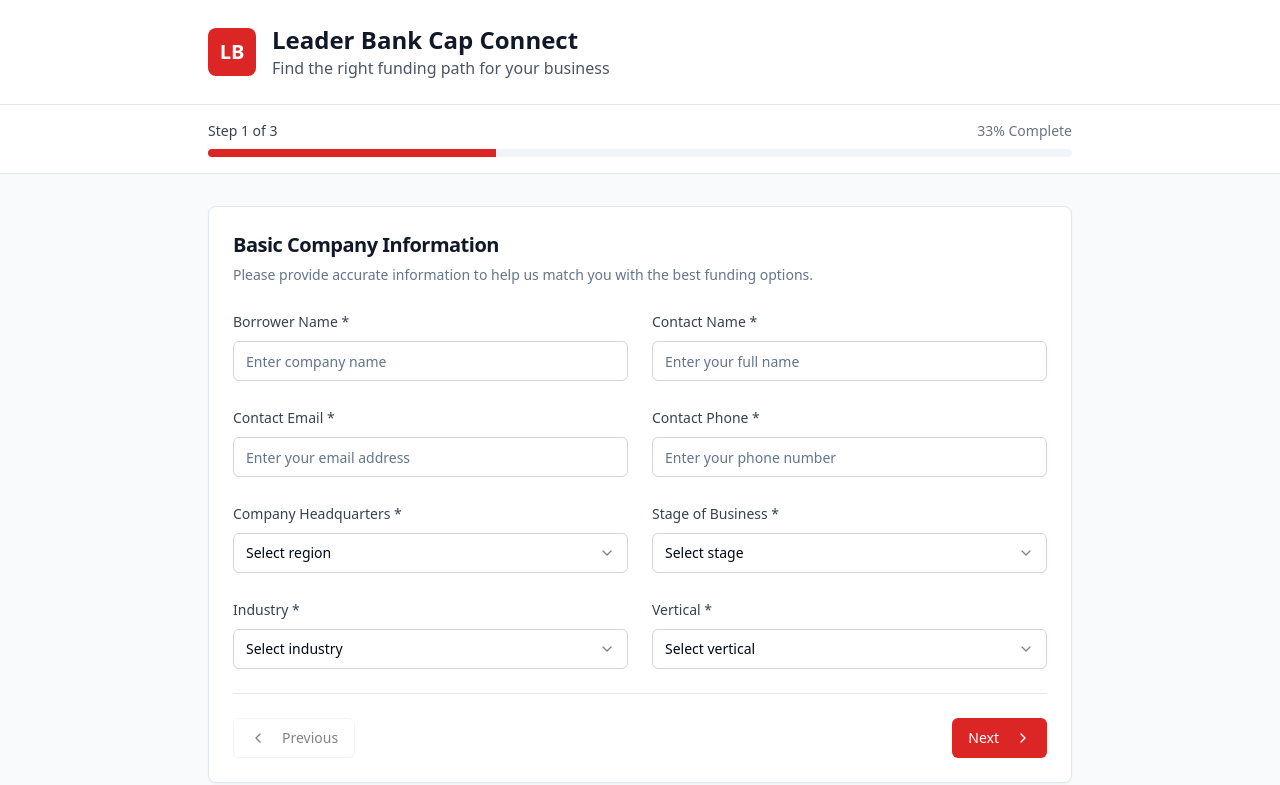
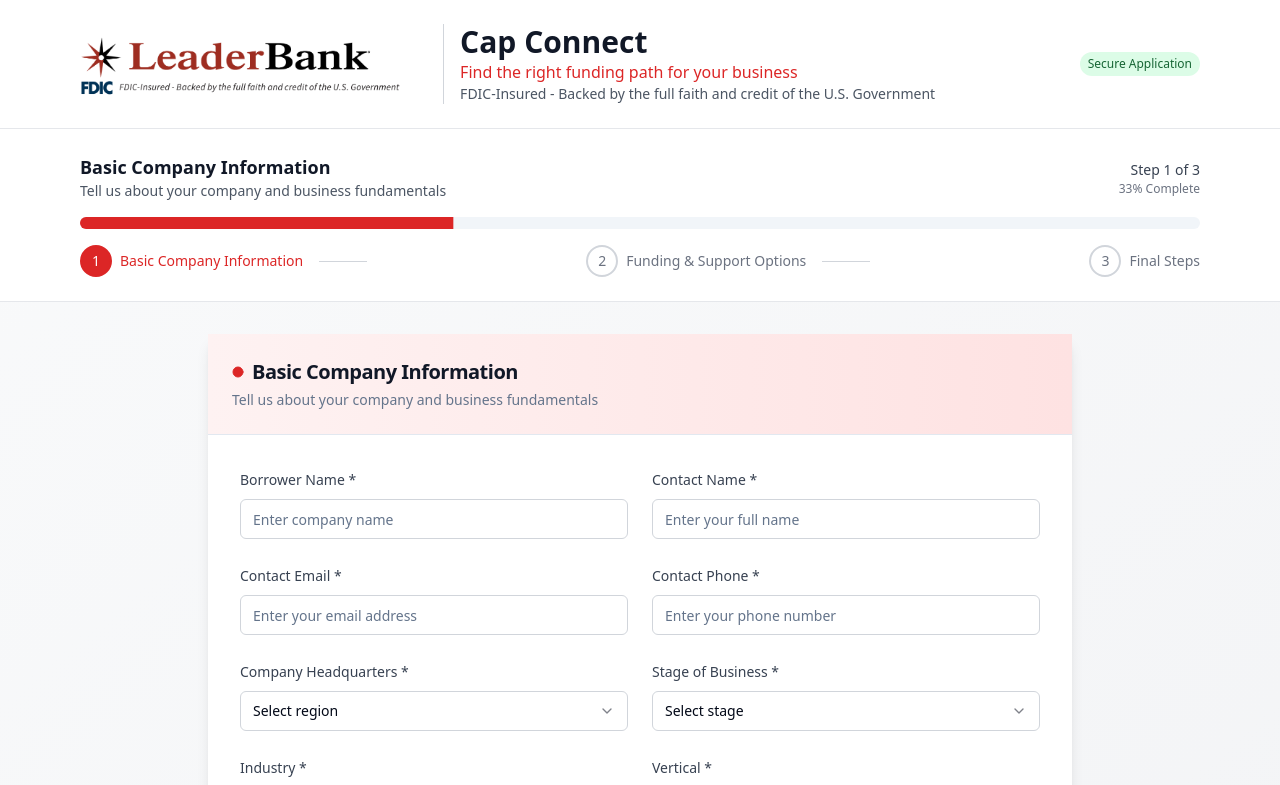
Before and after one commit to ryantchang7/leader-bank-leader-link, a React (Vite) app: page / in a window 1280 px wide. Shown: the top 785 px of the page. Built offline with nearby package versions, Linux system fonts and the light colour scheme.

Commit message:
Add improvements to the website
- Added Leader Bank logo.
- Improved interactivity and synchronization.
- Enhanced overall professionalism.

```diff
--- a/src/components/forms/DebtFinancing.tsx
+++ b/src/components/forms/DebtFinancing.tsx
@@ -1,4 +1,3 @@
-
 import React from 'react';
 import { Input } from "@/components/ui/input";
 import { Label } from "@/components/ui/label";
@@ -31,6 +30,13 @@ const DebtFinancing: React.FC<DebtFinancingProps> = ({ formData, setFormData })
     setFormData(prev => ({
       ...prev,
       [field]: files ? Array.from(files) : null
+    }));
+  };
+
+  const handleSingleFileChange = (field: keyof FormData, files: FileList | null) => {
+    setFormData(prev => ({
+      ...prev,
+      [field]: files?.[0] || null
     }));
   };
 
@@ -395,7 +401,7 @@ const DebtFinancing: React.FC<DebtFinancingProps> = ({ formData, setFormData })
             id="businessPlan"
             type="file"
             accept=".pdf,.xlsx,.xls,.doc,.docx"
-            onChange={(e) => handleFileChange('businessPlan', e.target.files?.[0] || null)}
+            onChange={(e) => handleSingleFileChange('businessPlan', e.target.files)}
             className="border-gray-300 focus:border-red-500 focus:ring-red-500"
           />
         </div>
--- a/src/pages/Index.tsx
+++ b/src/pages/Index.tsx
@@ -1,5 +1,4 @@
-
-import React, { useState } from 'react';
+import React, { useState, useEffect } from 'react';
 import { Button } from "@/components/ui/button";
 import { Card, CardContent, CardDescription, CardHeader, CardTitle } from "@/components/ui/card";
 import { Progress } from "@/components/ui/progress";
@@ -9,7 +8,7 @@ import EquityInvestment from '@/components/forms/EquityInvestment';
 import DebtFinancing from '@/components/forms/DebtFinancing';
 import AcceleratorProgram from '@/components/forms/AcceleratorProgram';
 import FinalSteps from '@/components/forms/FinalSteps';
-import { ChevronLeft, ChevronRight } from 'lucide-react';
+import { ChevronLeft, ChevronRight, CheckCircle, Circle } from 'lucide-react';
 
 export interface FormData {
   // Basic Info
@@ -92,6 +91,7 @@ export interface FormData {
 
 const Index = () => {
   const [currentStep, setCurrentStep] = useState(1);
+  const [completedSteps, setCompletedSteps] = useState<number[]>([]);
   const [formData, setFormData] = useState<FormData>({
     borrowerName: '',
     contactName: '',
@@ -160,8 +160,6 @@ const Index = () => {
     agreePrivacy: ''
   });
 
-  const totalSteps = 6;
-
   const getStepTitle = (step: number) => {
     switch (step) {
       case 1: return "Basic Company Information";
@@ -170,6 +168,18 @@ const Index = () => {
       case 4: return "Debt Financing Details";
       case 5: return "Accelerator Program Information";
       case 6: return "Final Steps";
+      default: return "";
+    }
+  };
+
+  const getStepDescription = (step: number) => {
+    switch (step) {
+      case 1: return "Tell us about your company and business fundamentals";
+      case 2: return "Select the type of funding or support you're seeking";
+      case 3: return "Provide details about your equity funding requirements";
+      case 4: return "Share information about your debt financing needs";
+      case 5: return "Details about accelerator program interests";
+      case 6: return "Review and submit your application";
       default: return "";
     }
   };
@@ -186,6 +196,45 @@ const Index = () => {
   const visibleSteps = getVisibleSteps();
   const currentStepIndex = visibleSteps.indexOf(currentStep);
   const progressPercentage = ((currentStepIndex + 1) / visibleSteps.length) * 100;
+
+  const isStepComplete = (step: number) => {
+    return completedSteps.includes(step);
+  };
+
+  const validateStep = (step: number) => {
+    switch (step) {
+      case 1:
+        return formData.borrowerName && formData.contactName && formData.contactEmail &&
+               formData.contactPhone && formData.companyHQ && formData.businessStage &&
+               formData.industry && formData.vertical;
+      case 2:
+        return formData.seekingType;
+      case 3:
+        return formData.seekingType === 'equity' ?
+               formData.raiseAmount && formData.useOfFunds && formData.lastTwelveRevenue : true;
+      case 4:
+        return formData.seekingType === 'debt' ?
+               formData.debtType.length > 0 && formData.debtDescription && formData.debtSize : true;
+      case 5:
+        return formData.seekingType === 'accelerator' ?
+               formData.pastAccelerator && formData.currentlyApplying : true;
+      case 6:
+        return formData.finalFullName && formData.titleRole &&
+               formData.agreeTerms === 'yes' && formData.agreePrivacy === 'yes';
+      default:
+        return false;
+    }
+  };
+
+  useEffect(() => {
+    if (validateStep(currentStep)) {
+      setCompletedSteps(prev =>
+        prev.includes(currentStep) ? prev : [...prev, currentStep]
+      );
+    } else {
+      setCompletedSteps(prev => prev.filter(step => step !== currentStep));
+    }
+  }, [formData, currentStep]);
 
   const handleNext = () => {
     const nextIndex = currentStepIndex + 1;
@@ -227,83 +276,167 @@ const Index = () => {
   };
 
   return (
-    <div className="min-h-screen bg-gray-50">
+    <div className="min-h-screen bg-gradient-to-br from-gray-50 to-gray-100">
       {/* Header */}
-      <div className="bg-white border-b border-gray-200">
-        <div className="max-w-4xl mx-auto px-4 py-6">
+      <div className="bg-white border-b border-gray-200 shadow-sm">
+        <div className="max-w-6xl mx-auto px-4 py-6">
+          <div className="flex items-center justify-between">
             <div className="flex items-center space-x-4">
-            <div className="w-12 h-12 bg-red-600 rounded-lg flex items-center justify-center">
-              <span className="text-white font-bold text-xl">LB</span>
+              <img
+                src="/lovable-uploads/07ef7a96-cef7-4f3f-9c3a-8c4104899ff0.png"
+                alt="Leader Bank Logo"
+                className="h-16 w-auto"
+              />
+              <div className="border-l border-gray-300 pl-4">
+                <h1 className="text-3xl font-bold text-gray-900">Cap Connect</h1>
+                <p className="text-red-600 font-medium">Find the right funding path for your business</p>
+                <p className="text-sm text-gray-600">FDIC-Insured - Backed by the full faith and credit of the U.S. Government</p>
               </div>
-            <div>
-              <h1 className="text-2xl font-bold text-gray-900">Leader Bank Cap Connect</h1>
-              <p className="text-gray-600">Find the right funding path for your business</p>
+            </div>
+            <div className="hidden md:flex items-center space-x-2 text-sm text-gray-600">
+              <span className="bg-green-100 text-green-800 px-2 py-1 rounded-full text-xs font-medium">
+                Secure Application
+              </span>
             </div>
           </div>
         </div>
       </div>
 
-      {/* Progress Bar */}
+      {/* Progress Section */}
       <div className="bg-white border-b border-gray-200">
-        <div className="max-w-4xl mx-auto px-4 py-4">
-          <div className="flex items-center justify-between mb-2">
+        <div className="max-w-6xl mx-auto px-4 py-6">
+          <div className="flex items-center justify-between mb-4">
+            <div>
+              <h2 className="text-lg font-semibold text-gray-900">
+                {getStepTitle(currentStep)}
+              </h2>
+              <p className="text-sm text-gray-600">
+                {getStepDescription(currentStep)}
+              </p>
+            </div>
+            <div className="text-right">
               <span className="text-sm font-medium text-gray-700">
                 Step {currentStepIndex + 1} of {visibleSteps.length}
               </span>
-            <span className="text-sm text-gray-500">
+              <div className="text-xs text-gray-500">
                 {Math.round(progressPercentage)}% Complete
+              </div>
+            </div>
+          </div>
+
+          <Progress value={progressPercentage} className="h-3 mb-4" />
+
+          {/* Step indicators */}
+          <div className="flex justify-between items-center">
+            {visibleSteps.map((step, index) => (
+              <div key={step} className="flex items-center">
+                <div className={`flex items-center justify-center w-8 h-8 rounded-full border-2 transition-all duration-200 ${
+                  step === currentStep
+                    ? 'border-red-600 bg-red-600 text-white'
+                    : isStepComplete(step)
+                    ? 'border-green-600 bg-green-600 text-white'
+                    : 'border-gray-300 bg-white text-gray-500'
+                }`}>
+                  {isStepComplete(step) && step !== currentStep ? (
+                    <CheckCircle className="w-5 h-5" />
+                  ) : (
+                    <span className="text-sm font-medium">{index + 1}</span>
+                  )}
+                </div>
+                <span className={`ml-2 text-sm font-medium ${
+                  step === currentStep ? 'text-red-600' : 'text-gray-500'
+                }`}>
+                  {getStepTitle(step)}
                 </span>
+                {index < visibleSteps.length - 1 && (
+                  <div className="w-12 h-px bg-gray-300 ml-4"></div>
+                )}
               </div>
-          <Progress value={progressPercentage} className="h-2" />
+            ))}
+          </div>
         </div>
       </div>
 
       {/* Main Content */}
       <div className="max-w-4xl mx-auto px-4 py-8">
-        <Card>
-          <CardHeader>
-            <CardTitle className="text-xl text-gray-900">
+        <Card className="shadow-lg border-0 bg-white">
+          <CardHeader className="bg-gradient-to-r from-red-50 to-red-100 border-b">
+            <div className="flex items-center justify-between">
+              <div>
+                <CardTitle className="text-xl text-gray-900 flex items-center">
+                  {currentStep === currentStep && (
+                    <Circle className="w-3 h-3 fill-red-600 text-red-600 mr-2" />
+                  )}
                   {getStepTitle(currentStep)}
                 </CardTitle>
-            <CardDescription>
-              Please provide accurate information to help us match you with the best funding options.
+                <CardDescription className="mt-1">
+                  {getStepDescription(currentStep)}
                 </CardDescription>
+              </div>
+              {isStepComplete(currentStep) && (
+                <CheckCircle className="w-6 h-6 text-green-600" />
+              )}
+            </div>
           </CardHeader>
-          <CardContent className="space-y-6">
+          <CardContent className="p-8">
+            <div className="transition-all duration-300 ease-in-out">
               {renderCurrentStep()}
+            </div>
 
             {/* Navigation Buttons */}
-            <div className="flex justify-between pt-6 border-t border-gray-200">
+            <div className="flex justify-between items-center pt-8 border-t border-gray-200 mt-8">
               <Button
                 variant="outline"
                 onClick={handlePrevious}
                 disabled={currentStepIndex === 0}
-                className="flex items-center space-x-2"
+                className="flex items-center space-x-2 border-gray-300 hover:border-red-300 hover:text-red-600 disabled:opacity-50"
               >
                 <ChevronLeft className="w-4 h-4" />
                 <span>Previous</span>
               </Button>
 
+              <div className="flex items-center space-x-3">
                 {currentStepIndex === visibleSteps.length - 1 ? (
                   <Button
                     onClick={handleSubmit}
-                  className="bg-red-600 hover:bg-red-700 text-white flex items-center space-x-2"
+                    className="bg-red-600 hover:bg-red-700 text-white flex items-center space-x-2 px-8 py-3 font-medium shadow-lg hover:shadow-xl transition-all duration-200"
                     disabled={!formData.agreeTerms || !formData.agreePrivacy}
                   >
                     <span>Submit Application</span>
+                    <CheckCircle className="w-4 h-4" />
                   </Button>
                 ) : (
                   <Button
                     onClick={handleNext}
-                  className="bg-red-600 hover:bg-red-700 text-white flex items-center space-x-2"
+                    className="bg-red-600 hover:bg-red-700 text-white flex items-center space-x-2 px-8 py-3 font-medium shadow-lg hover:shadow-xl transition-all duration-200"
+                    disabled={!validateStep(currentStep)}
                   >
-                  <span>Next</span>
+                    <span>Continue</span>
                     <ChevronRight className="w-4 h-4" />
                   </Button>
                 )}
               </div>
+            </div>
           </CardContent>
         </Card>
+
+        {/* Trust indicators */}
+        <div className="mt-8 text-center">
+          <div className="flex justify-center items-center space-x-6 text-sm text-gray-600">
+            <div className="flex items-center space-x-2">
+              <div className="w-2 h-2 bg-green-500 rounded-full"></div>
+              <span>Secure & Confidential</span>
+            </div>
+            <div className="flex items-center space-x-2">
+              <div className="w-2 h-2 bg-blue-500 rounded-full"></div>
+              <span>FDIC Insured</span>
+            </div>
+            <div className="flex items-center space-x-2">
+              <div className="w-2 h-2 bg-red-500 rounded-full"></div>
+              <span>Expert Review</span>
+            </div>
+          </div>
+        </div>
       </div>
     </div>
   );
```
Also changed, not shown: public/lovable-uploads/07ef7a96-cef7-4f3f-9c3a-8c4104899ff0.png (added). Lines whose indentation alone changed are shown as unchanged.
